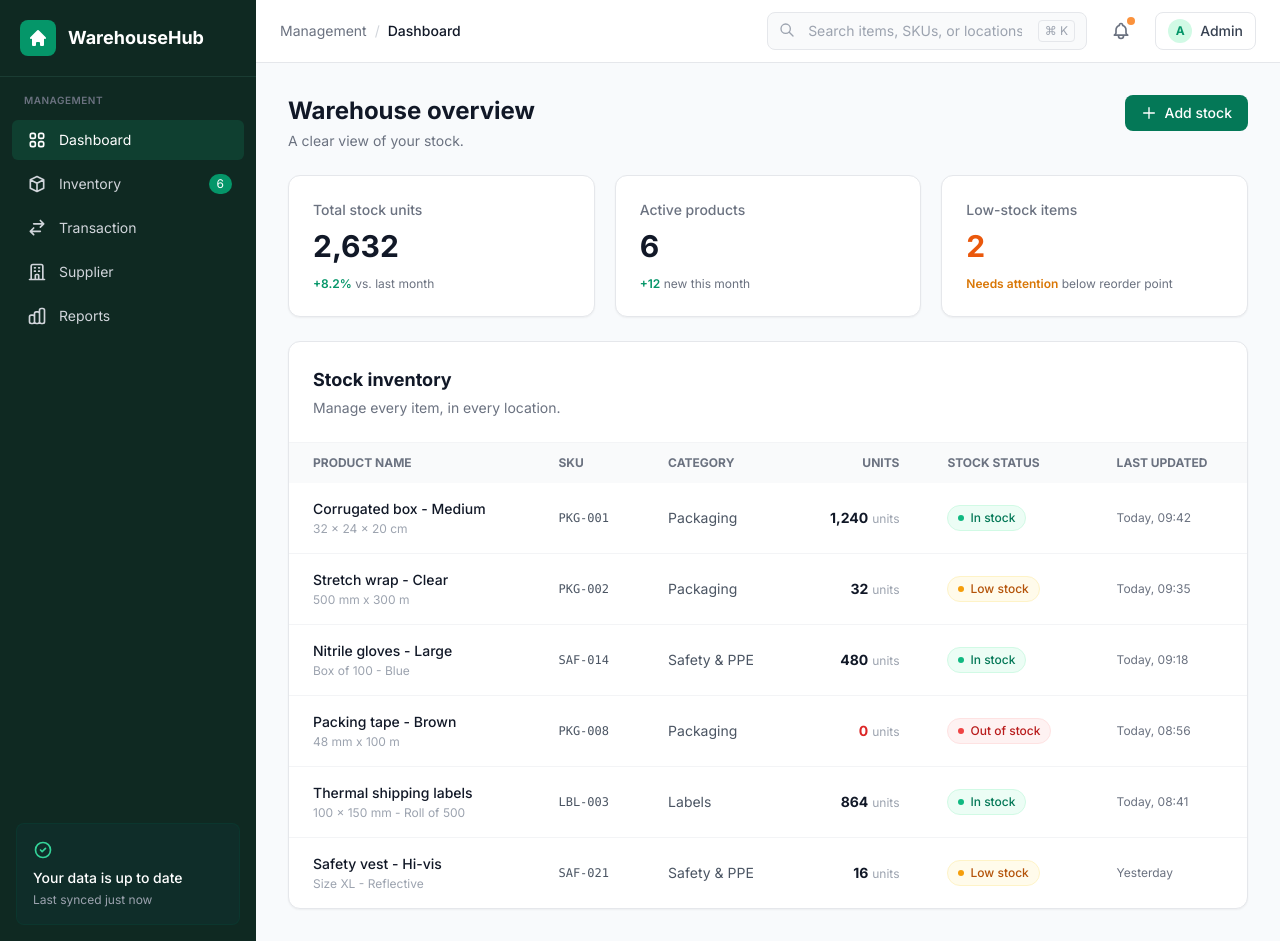
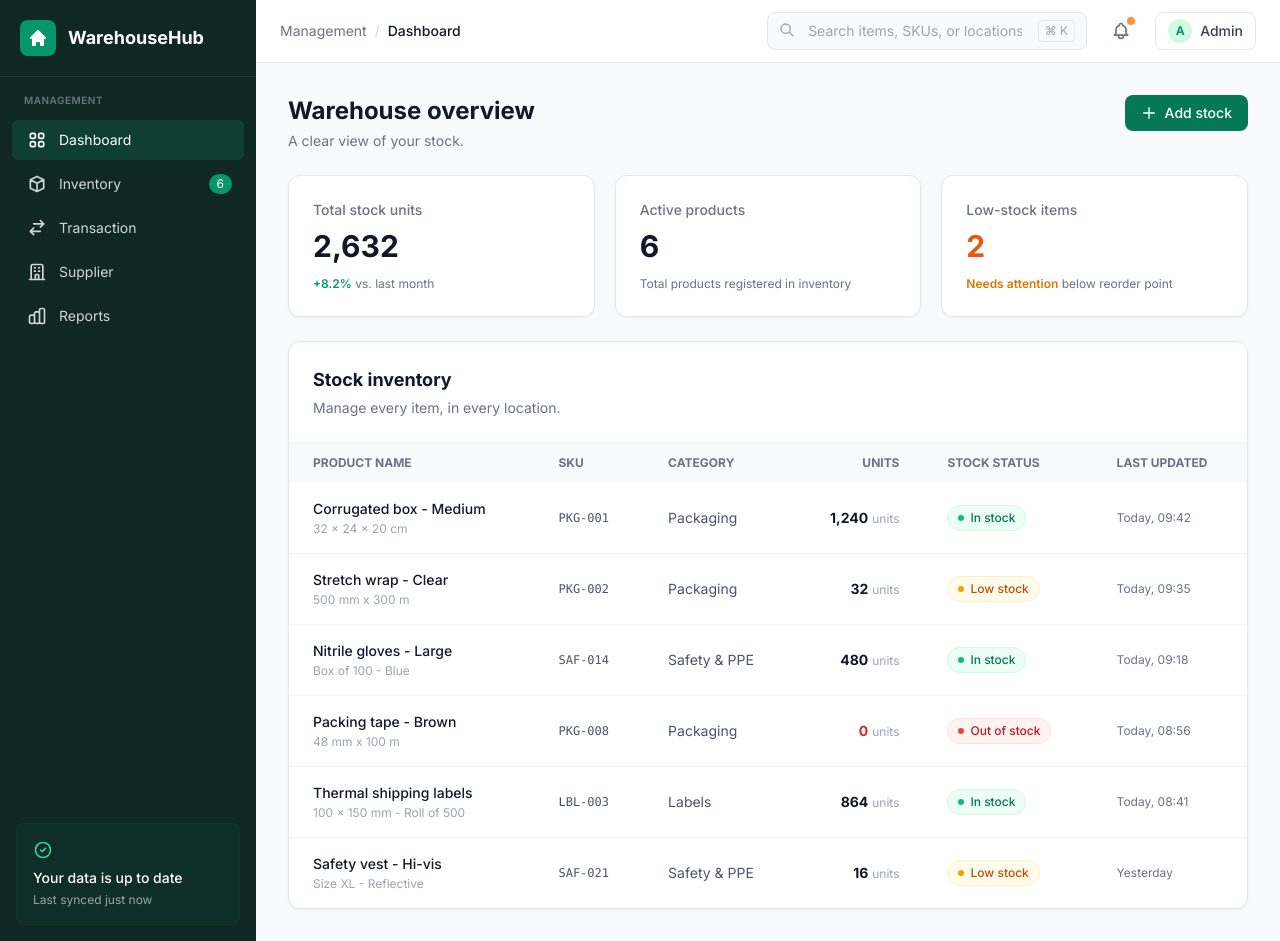
Before and after one commit to ZaaXaa/WarehouseHub, a Flask app: page / in a window 1280 px wide. Run offline with Flask 3, Linux system fonts and the light colour scheme; some libraries are stand-ins or nearby versions.

Commit message:
Add files via upload

```diff
--- /dev/null
+++ b/WarehouseHub/requirements.txt
@@ -0,0 +1,2 @@
+Flask==3.0.0
+gunicorn==21.2.0
--- a/WarehouseHub/templates/index.html
+++ b/WarehouseHub/templates/index.html
@@ -102,7 +102,11 @@
                 </div>
                 <div class="grid grid-cols-3 gap-5">
                     <div class="bg-white p-6 rounded-xl border border-gray-200 shadow-sm"><div class="text-sm font-medium text-gray-500">Total stock units</div><div class="text-3xl font-bold text-gray-900 mt-2" id="stat-total-stock">0</div><div class="mt-3 text-xs"><span class="text-emerald-600 font-semibold">+8.2%</span> <span class="text-gray-500">vs. last month</span></div></div>
-                    <div class="bg-white p-6 rounded-xl border border-gray-200 shadow-sm"><div class="text-sm font-medium text-gray-500">Active products</div><div class="text-3xl font-bold text-gray-900 mt-2" id="stat-active-prod">0</div><div class="mt-3 text-xs"><span class="text-emerald-600 font-semibold">+12</span> <span class="text-gray-500">new this month</span></div></div>
+                    <div class="bg-white p-6 rounded-xl border border-gray-200 shadow-sm">
+    <div class="text-sm font-medium text-gray-500">Active products</div>
+    <div class="text-3xl font-bold text-gray-900 mt-2" id="stat-active-prod">0</div>
+    <div class="mt-3 text-xs text-gray-500">Total products registered in inventory</div>
+</div>
                     <div class="bg-white p-6 rounded-xl border border-gray-200 shadow-sm"><div class="text-sm font-medium text-gray-500">Low-stock items</div><div class="text-3xl font-bold text-orange-600 mt-2" id="stat-low-stock">0</div><div class="mt-3 text-xs"><span class="text-amber-600 font-semibold">Needs attention</span> <span class="text-gray-500">below reorder point</span></div></div>
                 </div>
                 <div class="bg-white rounded-xl border border-gray-200 shadow-sm overflow-hidden">
```
Also changed, not shown: 1 other file.
